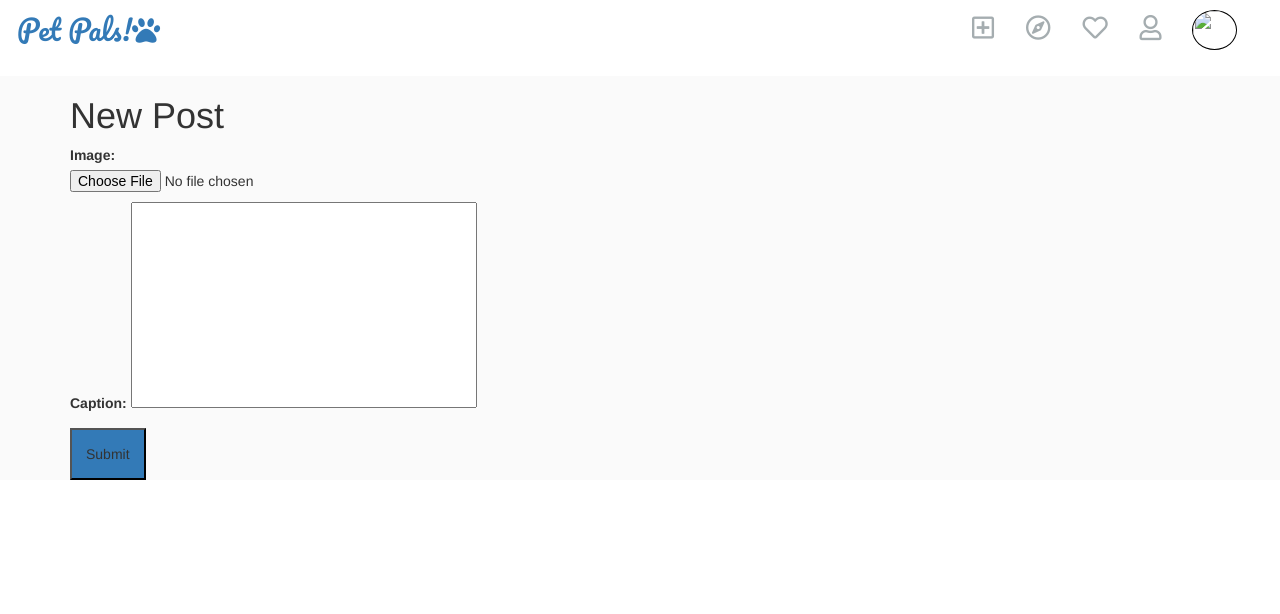
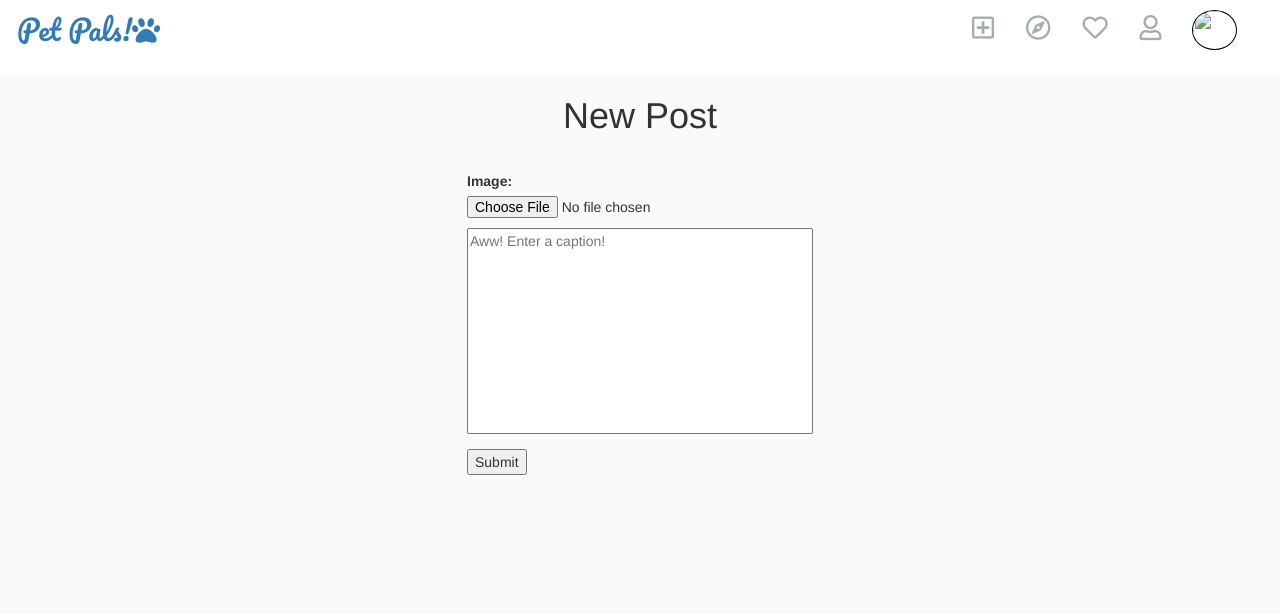
Before and after one commit to Cyrusluke925/petpals_app, a Django app: page /post/new in a window 1280 px wide. Shown: the top 614 px of the page. Run offline with Django 3.2, Linux system fonts and the light colour scheme; the visitor is signed in with stand-in values (Sample User, id 1); data comes from the database, SQL or seed files in the repository; data that the repository does not hold is empty; some libraries are stand-ins or nearby versions; grey boxes are pictures that could not be loaded.

Commit message:
formatted post form

```diff
--- a/petpals_app/forms.py
+++ b/petpals_app/forms.py
@@ -46,26 +46,6 @@ class UserForm(forms.ModelForm):
             raise forms.ValidationError("Passwords do not match, please try again!")
 
 class UserProfileInfoForm(forms.ModelForm):
-    # name=forms.CharField(
-    #     label='',
-    #     widget=forms.TextInput(
-    #         attrs={'placeholder':'Name'}
-    #         )
-    #     )
-
-    # breed=forms.CharField(
-    #     label='',
-    #     widget=forms.TextInput(
-    #         attrs={'placeholder':'Breed'}
-    #         )
-    #     )
-
-    # age=forms.CharField(
-    #     label='',
-    #     widget=forms.NumberInput(
-    #         attrs={'placeholder':'Age'}
-    #         )
-    #     )
 
     bio=forms.CharField(
         label='',
@@ -79,6 +59,14 @@ class UserProfileInfoForm(forms.ModelForm):
         fields = ('name', 'breed', 'age', 'bio','profile_picture')
 
 class PostForm(forms.ModelForm):
+    caption=forms.CharField(
+        label='',
+        widget=forms.Textarea(
+            attrs={'placeholder':'Aww! Enter a caption!'}
+            )
+        )
+
+
     class Meta():
         model = Post
         fields = ('image','caption')
--- a/petpals_app/static/css/main.css
+++ b/petpals_app/static/css/main.css
@@ -305,8 +305,8 @@ header {
 
 
 .regAcc, .regFormBody{
-    text-align: right;
     margin-right:.25em;
+    text-align: center;
 }
 
 #id_username, #id_email, #id_password, #id_confirm_password, .regFormBtn{
@@ -321,6 +321,7 @@ header {
    background-color:#FAFAFA;
    padding: 1em;
    width:40%;
+   padding-top: 8em;
 }
 
 h1.regAcc, h1.profWelc{
@@ -358,6 +359,11 @@ input.regFormBtn{
     .catdog, .regFormArea{width: 100%;}
     .catdog{height: 50%;}
     .regTable,input.regFormBtn{font-size:1em;}
+
+    #id_username, #id_email, #id_password, #id_confirm_password, .regFormBtn{
+        margin-top:.1em;
+        font-size: 1.75em;
+    }
 
     .regFormContainer{
         display: flex;
@@ -409,19 +415,6 @@ textarea {
     min-width: none;
 }
 
-button{
-    color:white;
-    background-color: #337ab7;
-    padding:1em;
-    font-size:1em;
-}
-button:hover{
-    color:#337ab7;
-    background-color:white;
-    border: 1px solid #337ab7;
-
-}
-
 input#id_bio{
     border: 1px solid #337ab7;
     width:29em;
@@ -454,3 +447,46 @@ input#id_breed, input#id_name, input#id_age{
     }
 }
 /* -------------- END PROFILECREATE.HTML ----------------- */
+
+.postContainer{
+   display: flex;
+   vertical-align: middle;
+   flex-direction: column;
+   align-items: center;
+   justify-content: center;
+   margin-bottom:10em;
+}
+
+.postHdrNew{
+    margin-bottom:1em;
+}
+
+.postNewForm{
+    height:100%;
+}
+
+
+
+.postContainer{
+    display:flex;
+    flex-direction: column;
+}
+
+.postPic{
+
+    background: url("/static/adorable-animals.jpg");
+    background-position: center;
+    background-repeat: no-repeat;
+    background-size: cover;
+    min-width: none;
+    height:100%;
+
+}
+
+.postFormText{
+    z-index: 1;
+}
+
+.postFormGroup{
+    display:flex;
+}
--- a/petpals_app/templates/petpals_app/post.html
+++ b/petpals_app/templates/petpals_app/post.html
@@ -2,10 +2,17 @@
 
 
 {% block content %}
-    <h1>New Post </h1>
-    <form method='POST' enctype="multipart/form-data">
-        {% csrf_token %}
-        {{ form.as_p }}
-        <button type='submit'>Submit</button>
-    </form>
+<div class = "postPicContainer">
+    <div class="postPic"></div>
+    <div class = "postContainer">
+            <h1 class="postHdrNew">New Post </h1>
+            <form class = "postNewForm" method='POST' enctype="multipart/form-data">
+                {% csrf_token %}
+                {{ form.as_p}}
+                <button type='submit'>Submit</button>
+            </form>
+    </div>
+</div>
+
+
 {% endblock %}
```
